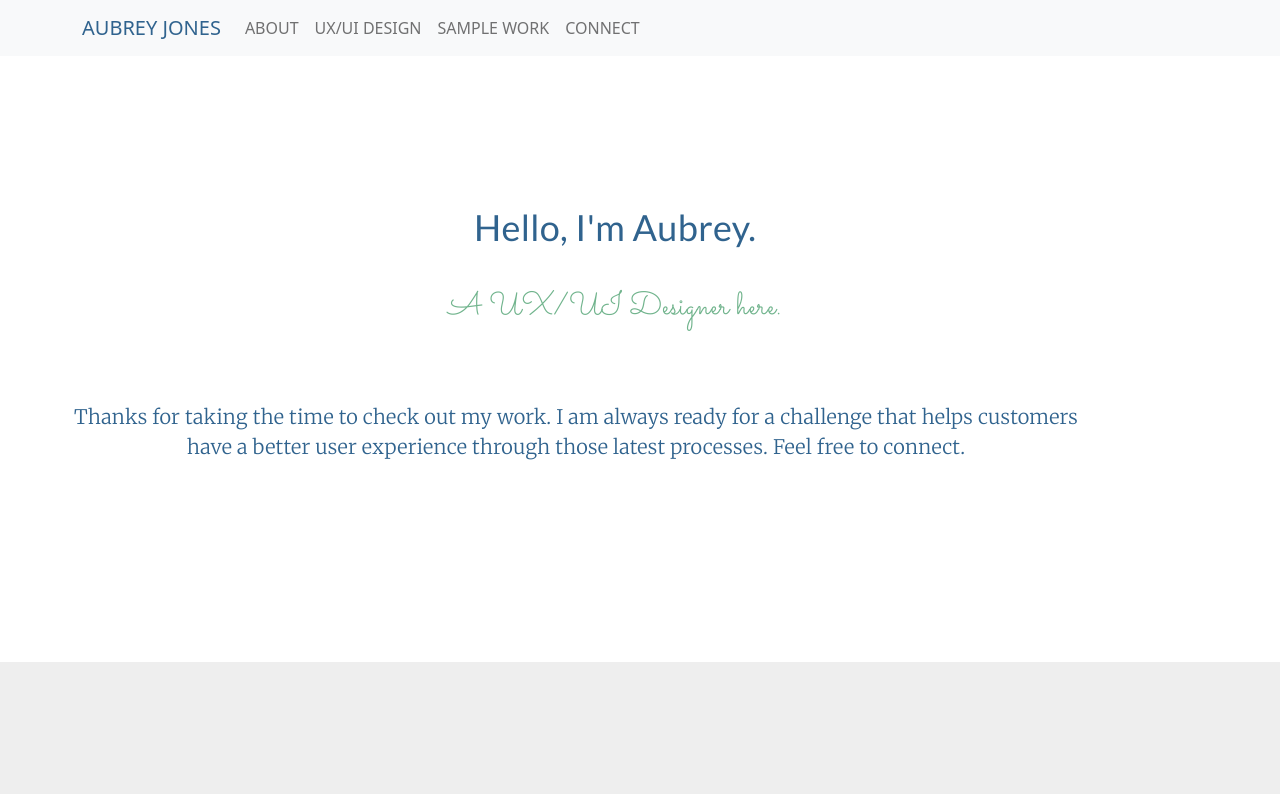
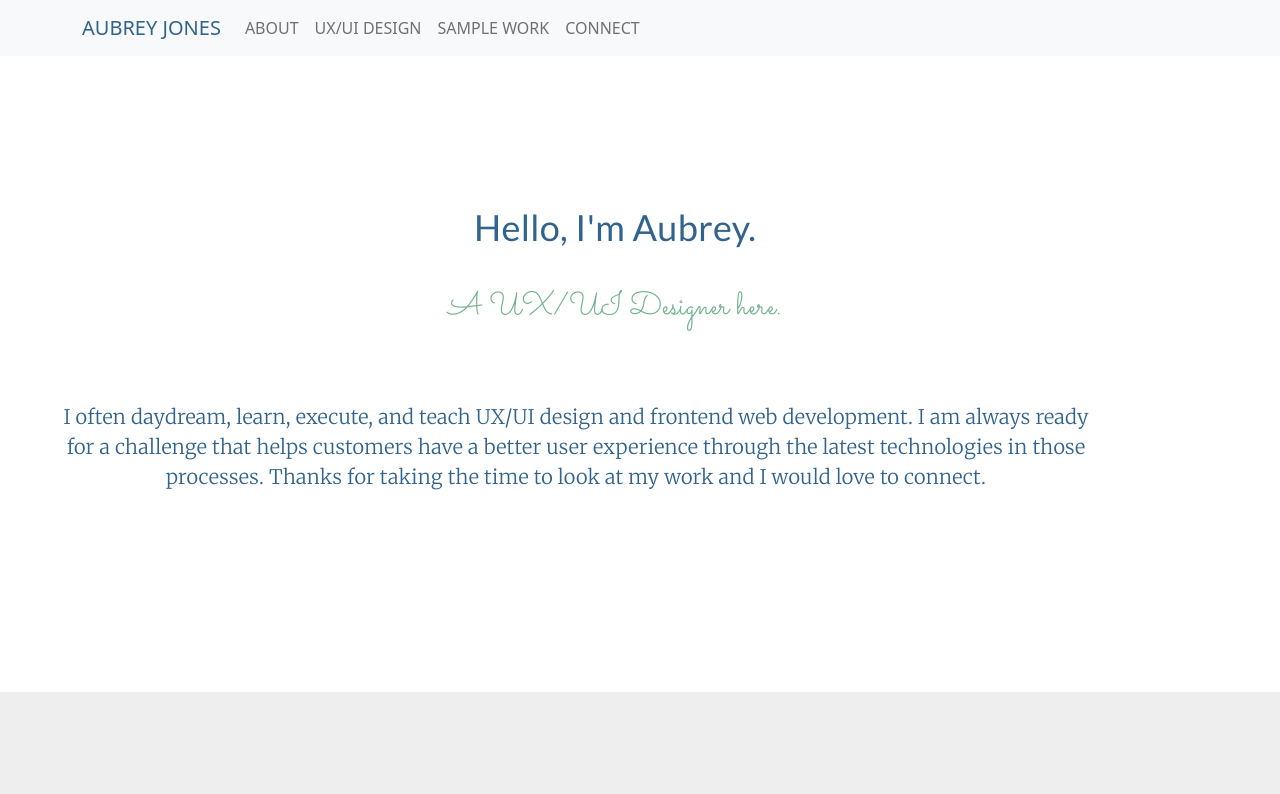
Before and after one commit to aubreyjonescreatives/ux-ui-portfolio, a React (Create React App) app: page / in a window 1280 px wide. Shown: the top 794 px of the page. Built offline with nearby package versions, Linux system fonts and the light colour scheme.

Commit message:
cleaned up description

```diff
--- a/src/Pages/Landing.js
+++ b/src/Pages/Landing.js
@@ -236,8 +236,11 @@ return (
 
 
 
-<Typography sx={typeStylesIntro}> Thanks for taking the time to check out my work. I am always ready for a challenge that helps customers have a better user
-experience through those latest processes. Feel free to connect.
+<Typography sx={typeStylesIntro}>  I often daydream, learn, execute, and
+teach UX/UI design and frontend web development. I am always
+ready for a challenge that helps customers have a better user
+experience through the latest technologies in those processes. Thanks for taking
+the time to look at my work and I would love to connect.
 </Typography>
 
 
```
